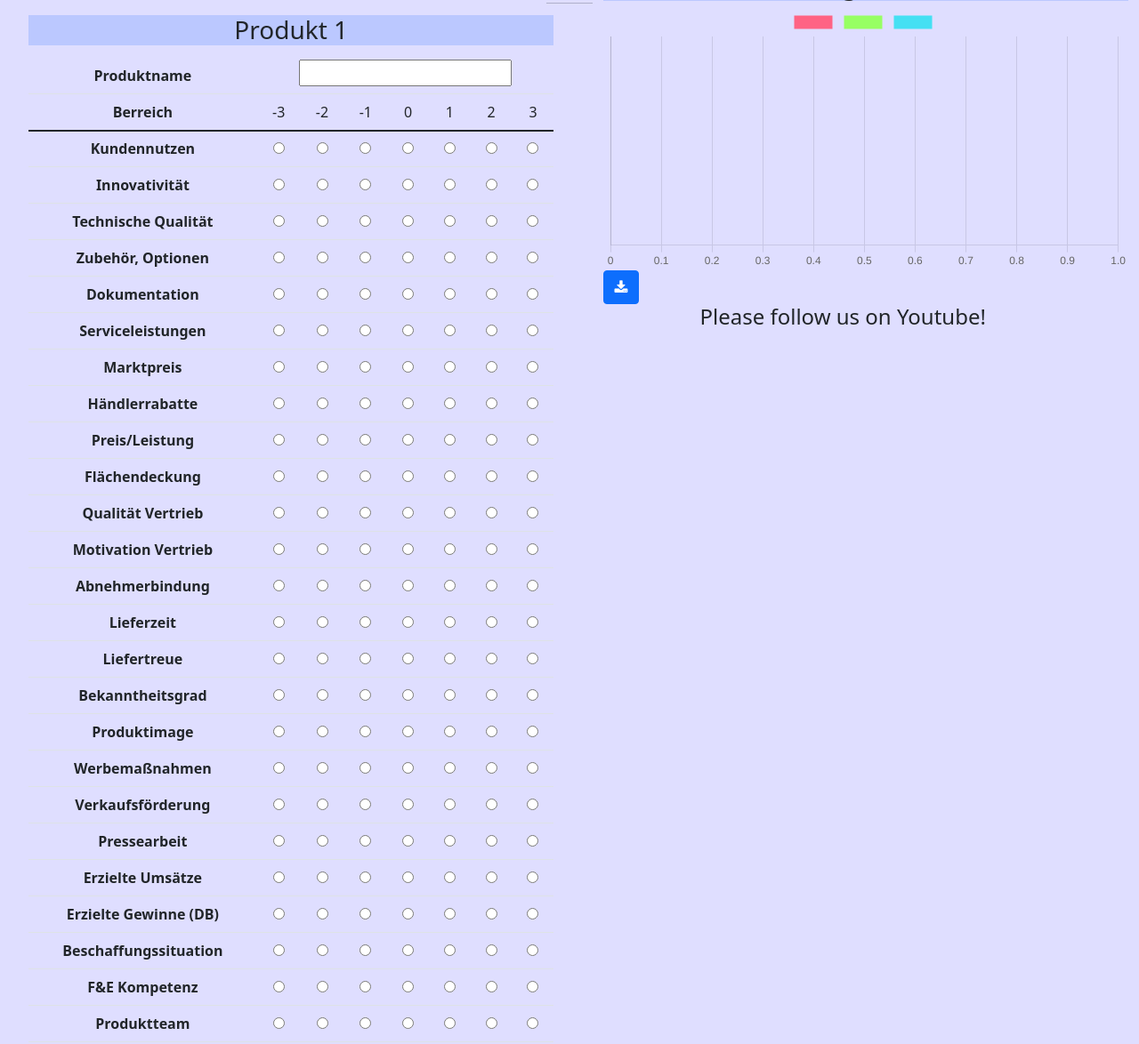
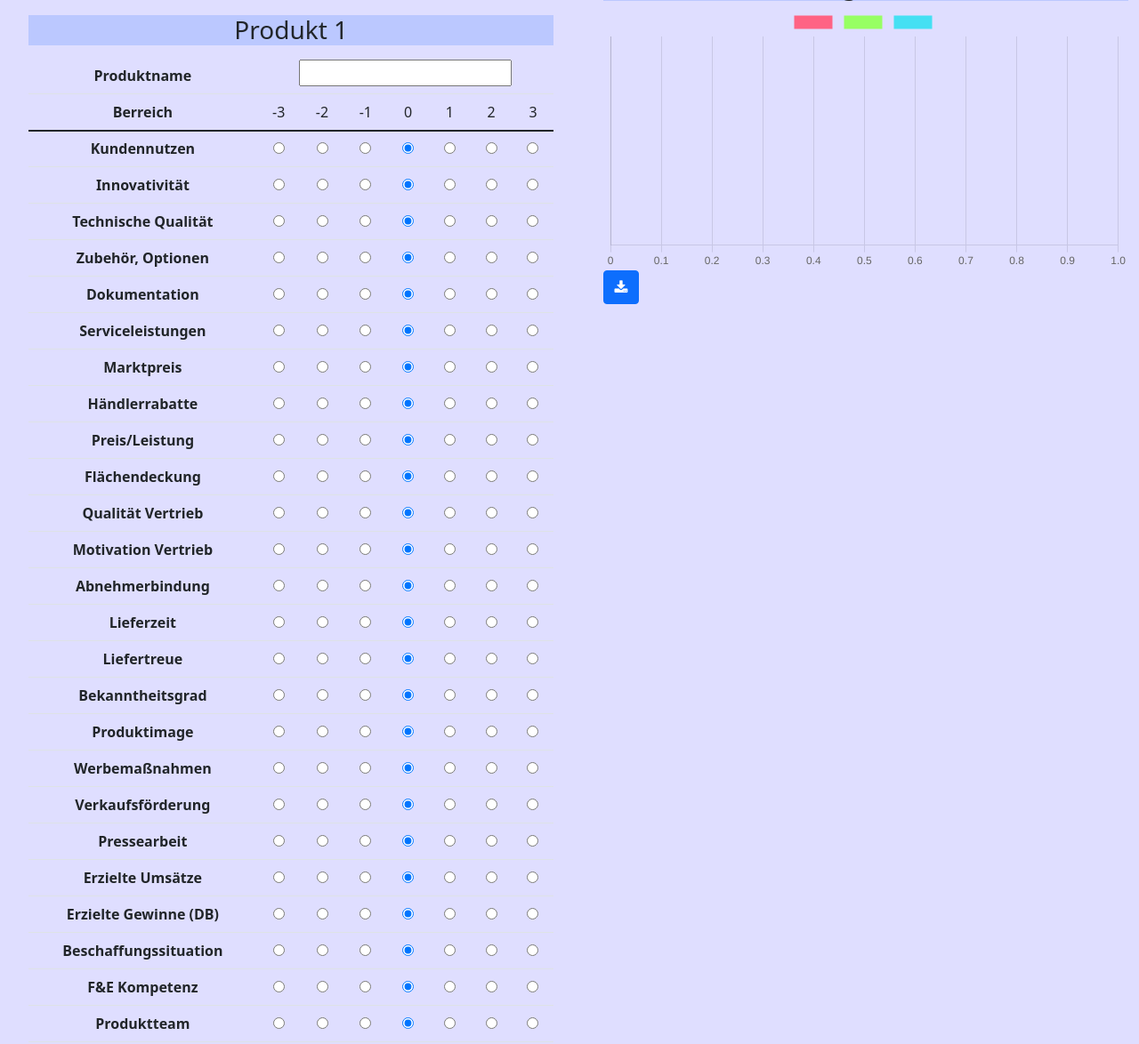
Before and after one commit to lightshark85/Webapp-Produkt-Check, a website: page Forms.html in a window 1280 px wide. Shown: the part 159-1333 px from the top of the page at 89% size. Drawn offline with nearby package versions, Linux system fonts and the light colour scheme.

Commit message:
Bootstrapper

```diff
--- a/Forms.css
+++ b/Forms.css
@@ -11,11 +11,18 @@ body {
 #diagram{
     float: right;
     width: 48%;
+    height: 100%;
 }
 #form{
 
     width: 48%;
     float: left;
+}
+
+#Chart1{
+
+    height: 800px;
+
 }
 
 /* Style the tab */
--- a/Forms.html
+++ b/Forms.html
@@ -90,7 +90,7 @@
                     <input class="rating1" name="Kundennutzen" type="radio" value="-1">
                 </td>
                 <td>
-                    <input class="rating1" name="Kundennutzen" type="radio" value="0">
+                    <input class="rating1" name="Kundennutzen" type="radio" value="0" checked>
                 </td>
                 <td>
                     <input class="rating1" name="Kundennutzen" type="radio" value="1">
@@ -116,7 +116,7 @@
                     <input class="rating1" name="Innovativität" type="radio" value="-1">
                 </td>
                 <td>
-                    <input class="rating1" name="Innovativität" type="radio" value="0">
+                    <input class="rating1" name="Innovativität" type="radio" value="0" checked>
                 </td>
                 <td>
                     <input class="rating1" name="Innovativität" type="radio" value="1">
@@ -142,7 +142,7 @@
                     <input class="rating1" name="Technische Qualität" type="radio" value="-1">
                 </td>
                 <td>
-                    <input class="rating1" name="Technische Qualität" type="radio" value="0">
+                    <input class="rating1" name="Technische Qualität" type="radio" value="0" checked>
                 </td>
                 <td>
                     <input class="rating1" name="Technische Qualität" type="radio" value="1">
@@ -168,7 +168,7 @@
                     <input class="rating1" name="Zubehör, Optionen" type="radio" value="-1">
                 </td>
                 <td>
-                    <input class="rating1" name="Zubehör, Optionen" type="radio" value="0">
+                    <input class="rating1" name="Zubehör, Optionen" type="radio" value="0" checked>
                 </td>
                 <td>
                     <input class="rating1" name="Zubehör, Optionen" type="radio" value="1">
@@ -194,7 +194,7 @@
                     <input class="rating1" name="Dokumentation" type="radio" value="-1">
                 </td>
                 <td>
-                    <input class="rating1" name="Dokumentation" type="radio" value="0">
+                    <input class="rating1" name="Dokumentation" type="radio" value="0" checked>
                 </td>
                 <td>
                     <input class="rating1" name="Dokumentation" type="radio" value="1">
@@ -220,7 +220,7 @@
                     <input class="rating1" name="Serviceleistungen" type="radio" value="-1">
                 </td>
                 <td>
-                    <input class="rating1" name="Serviceleistungen" type="radio" value="0">
+                    <input class="rating1" name="Serviceleistungen" type="radio" value="0" checked>
                 </td>
                 <td>
                     <input class="rating1" name="Serviceleistungen" type="radio" value="1">
@@ -246,7 +246,7 @@
                     <input class="rating1" name="Marktpreis" type="radio" value="-1">
                 </td>
                 <td>
-                    <input class="rating1" name="Marktpreis" type="radio" value="0">
+                    <input class="rating1" name="Marktpreis" type="radio" value="0" checked>
                 </td>
                 <td>
                     <input class="rating1" name="Marktpreis" type="radio" value="1">
@@ -272,7 +272,7 @@
                     <input class="rating1" name="Händlerrabatte" type="radio" value="-1">
                 </td>
                 <td>
-                    <input class="rating1" name="Händlerrabatte" type="radio" value="0">
+                    <input class="rating1" name="Händlerrabatte" type="radio" value="0" checked>
                 </td>
                 <td>
                     <input class="rating1" name="Händlerrabatte" type="radio" value="1">
@@ -298,7 +298,7 @@
                     <input class="rating1" name="Preis/Leistung" type="radio" value="-1">
                 </td>
                 <td>
-                    <input class="rating1" name="Preis/Leistung" type="radio" value="0">
+                    <input class="rating1" name="Preis/Leistung" type="radio" value="0" checked>
                 </td>
                 <td>
                     <input class="rating1" name="Preis/Leistung" type="radio" value="1">
@@ -324,7 +324,7 @@
                     <input class="rating1" name="Flächendeckung" type="radio" value="-1">
                 </td>
                 <td>
-                    <input class="rating1" name="Flächendeckung" type="radio" value="0">
+                    <input class="rating1" name="Flächendeckung" type="radio" value="0" checked>
                 </td>
                 <td>
                     <input class="rating1" name="Flächendeckung" type="radio" value="1">
@@ -350,7 +350,7 @@
                     <input class="rating1" name="Qualität Vertrieb" type="radio" value="-1">
                 </td>
                 <td>
-                    <input class="rating1" name="Qualität Vertrieb" type="radio" value="0">
+                    <input class="rating1" name="Qualität Vertrieb" type="radio" value="0" checked>
                 </td>
                 <td>
                     <input class="rating1" name="Qualität Vertrieb" type="radio" value="1">
@@ -376,7 +376,7 @@
                     <input class="rating1" name="Motivation Vertrieb" type="radio" value="-1">
                 </td>
                 <td>
-                    <input class="rating1" name="Motivation Vertrieb" type="radio" value="0">
+                    <input class="rating1" name="Motivation Vertrieb" type="radio" value="0" checked>
                 </td>
                 <td>
                     <input class="rating1" name="Motivation Vertrieb" type="radio" value="1">
@@ -402,7 +402,7 @@
                     <input class="rating1" name="Abnehmerbindung" type="radio" value="-1">
                 </td>
                 <td>
-                    <input class="rating1" name="Abnehmerbindung" type="radio" value="0">
+                    <input class="rating1" name="Abnehmerbindung" type="radio" value="0" checked>
                 </td>
                 <td>
                     <input class="rating1" name="Abnehmerbindung" type="radio" value="1">
@@ -428,7 +428,7 @@
                     <input class="rating1" name="Lieferzeit" type="radio" value="-1">
                 </td>
                 <td>
-                    <input class="rating1" name="Lieferzeit" type="radio" value="0">
+                    <input class="rating1" name="Lieferzeit" type="radio" value="0" checked>
                 </td>
                 <td>
                     <input class="rating1" name="Lieferzeit" type="radio" value="1">
@@ -454,7 +454,7 @@
                     <input class="rating1" name="Liefertreue" type="radio" value="-1">
                 </td>
                 <td>
-                    <input class="rating1" name="Liefertreue" type="radio" value="0">
+                    <input class="rating1" name="Liefertreue" type="radio" value="0" checked>
                 </td>
                 <td>
                     <input class="rating1" name="Liefertreue" type="radio" value="1">
@@ -480,7 +480,7 @@
                     <input class="rating1" name="Bekanntheitsgrad" type="radio" value="-1">
                 </td>
                 <td>
-                    <input class="rating1" name="Bekanntheitsgrad" type="radio" value="0">
+                    <input class="rating1" name="Bekanntheitsgrad" type="radio" value="0" checked>
                 </td>
                 <td>
                     <input class="rating1" name="Bekanntheitsgrad" type="radio" value="1">
@@ -506,7 +506,7 @@
                     <input class="rating1" name="Produktimage" type="radio" value="-1">
                 </td>
                 <td>
-                    <input class="rating1" name="Produktimage" type="radio" value="0">
+                    <input class="rating1" name="Produktimage" type="radio" value="0" checked>
                 </td>
                 <td>
                     <input class="rating1" name="Produktimage" type="radio" value="1">
@@ -532,7 +532,7 @@
                     <input class="rating1" name="Werbemaßnahmen" type="radio" value="-1">
                 </td>
                 <td>
-                    <input class="rating1" name="Werbemaßnahmen" type="radio" value="0">
+                    <input class="rating1" name="Werbemaßnahmen" type="radio" value="0" checked>
                 </td>
                 <td>
                     <input class="rating1" name="Werbemaßnahmen" type="radio" value="1">
@@ -558,7 +558,7 @@
                     <input class="rating1" name="Verkaufsförderung" type="radio" value="-1">
                 </td>
                 <td>
-                    <input class="rating1" name="Verkaufsförderung" type="radio" value="0">
+                    <input class="rating1" name="Verkaufsförderung" type="radio" value="0" checked>
                 </td>
                 <td>
                     <input class="rating1" name="Verkaufsförderung" type="radio" value="1">
@@ -584,7 +584,7 @@
                     <input class="rating1" name="Pressearbeit" type="radio" value="-1">
                 </td>
                 <td>
-                    <input class="rating1" name="Pressearbeit" type="radio" value="0">
+                    <input class="rating1" name="Pressearbeit" type="radio" value="0" checked>
                 </td>
                 <td>
                     <input class="rating1" name="Pressearbeit" type="radio" value="1">
@@ -610,7 +610,7 @@
                     <input class="rating1" name="Erzielte Umsätze" type="radio" value="-1">
                 </td>
                 <td>
-                    <input class="rating1" name="Erzielte Umsätze" type="radio" value="0">
+                    <input class="rating1" name="Erzielte Umsätze" type="radio" value="0" checked>
                 </td>
                 <td>
                     <input class="rating1" name="Erzielte Umsätze" type="radio" value="1">
@@ -636,7 +636,7 @@
                     <input class="rating1" name="Erzielte Gewinne (DB)" type="radio" value="-1">
                 </td>
                 <td>
-                    <input class="rating1" name="Erzielte Gewinne (DB)" type="radio" value="0">
+                    <input class="rating1" name="Erzielte Gewinne (DB)" type="radio" value="0" checked>
                 </td>
                 <td>
                     <input class="rating1" name="Erzielte Gewinne (DB)" type="radio" value="1">
@@ -662,7 +662,7 @@
                     <input class="rating1" name="Beschaffungssituation" type="radio" value="-1">
                 </td>
                 <td>
-                    <input class="rating1" name="Beschaffungssituation" type="radio" value="0">
+                    <input class="rating1" name="Beschaffungssituation" type="radio" value="0" checked>
                 </td>
                 <td>
                     <input class="rating1" name="Beschaffungssituation" type="radio" value="1">
@@ -688,7 +688,7 @@
                     <input class="rating1" name="F&E Kompetenz" type="radio" value="-1">
                 </td>
                 <td>
-                    <input class="rating1" name="F&E Kompetenz" type="radio" value="0">
+                    <input class="rating1" name="F&E Kompetenz" type="radio" value="0" checked>
                 </td>
                 <td>
                     <input class="rating1" name="F&E Kompetenz" type="radio" value="1">
@@ -714,7 +714,7 @@
                     <input class="rating1" name="Produktteam" type="radio" value="-1">
                 </td>
                 <td>
-                    <input class="rating1" name="Produktteam" type="radio" value="0">
+                    <input class="rating1" name="Produktteam" type="radio" value="0" checked>
                 </td>
                 <td>
                     <input class="rating1" name="Produktteam" type="radio" value="1">
@@ -2167,6 +2167,7 @@
 
 <div id="diagram"    class="container">
     <h3>Diagramm</h3>
+
     <canvas id="Chart1"></canvas>
     <a id="download"
        download="ChartImage.jpg"
@@ -2181,11 +2182,7 @@
 
 </div>
 
-<footer>
-    <hr>
-    <h4 onclick="window.open(' https://www.youtube.com/watch?v=dQw4w9WgXcQ','_blank')"> Please follow us on Youtube!</h4>
-
-</footer>
+
 
 <script src="main.js">
 </script>
```
Also changed, not shown: main.js (+10 -7 lines).
